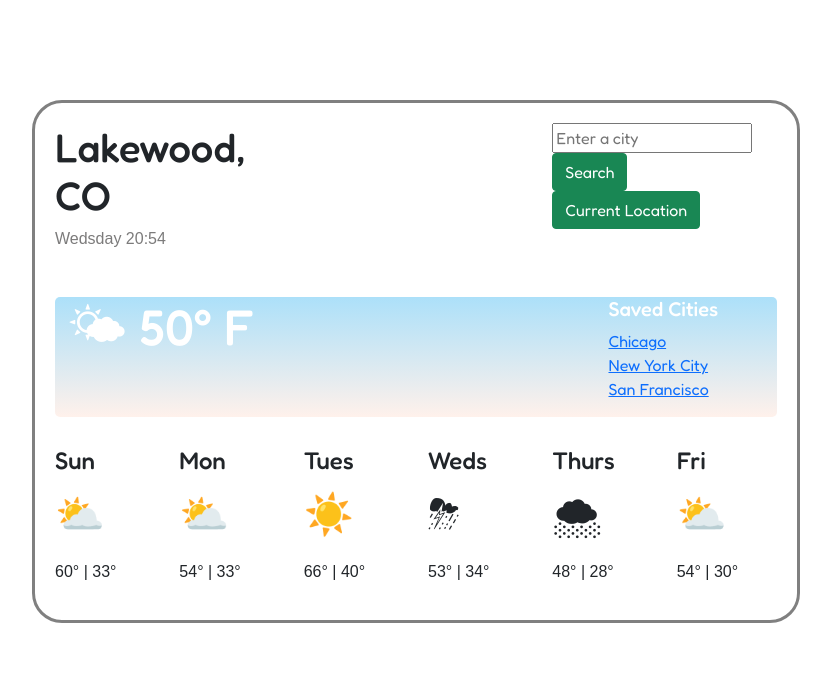
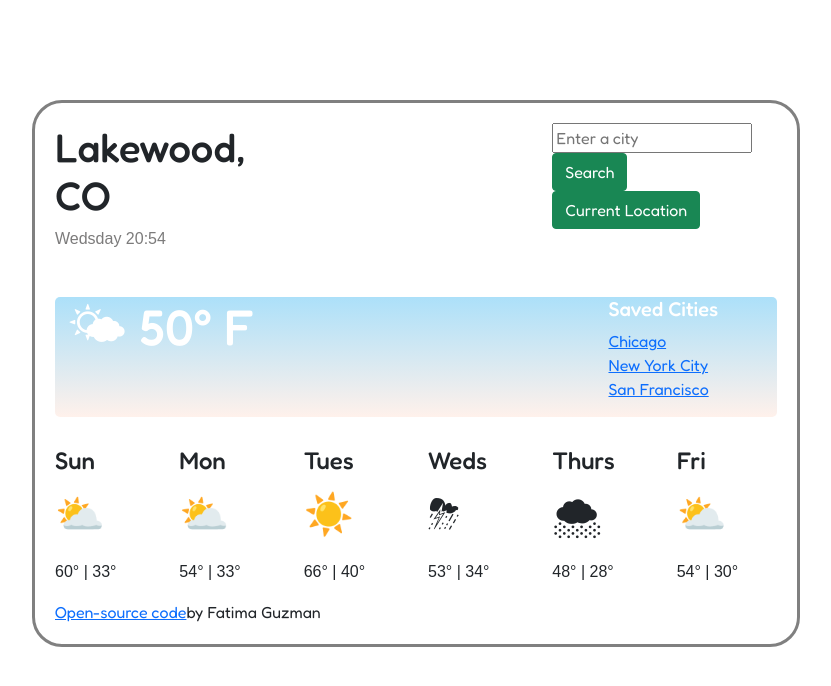
Before and after one commit to FatimaGC/Weather-App-, a plain HTML site: page index.html in a window 1280 px wide. Shown: the whole page, without its empty margins (224-1055 px from the left). Drawn offline with nearby package versions, Linux system fonts and the light colour scheme.

Commit message:
Added open-source code link to github

```diff
--- a/index.html
+++ b/index.html
@@ -92,6 +92,7 @@
 
       </div>
     </div>
+    <footer> <a href="https://github.com/FatimaGC/Weather-App-">Open-source code</a>by Fatima Guzman</footer>
     <script src="src/script.js"></script>
   </body>
 </html>
```
